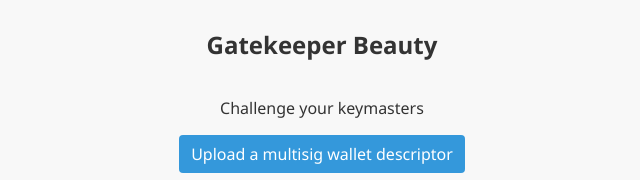
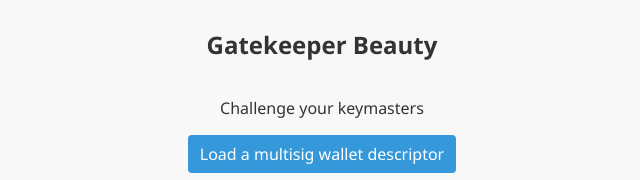
Before and after one commit to AusDavo/gatekeeper, a website: page index.html in a window 1280 px wide. Shown: the top 180 px of the page, without its empty margins (318-958 px from the left). Drawn offline with Linux system fonts and the light colour scheme.

Commit message:
Change Upload to Load

```diff
--- a/index.html
+++ b/index.html
@@ -20,7 +20,7 @@
     <section id="multisigSection">
       <div id="uploadContainer">
         <label for="fileInput" id="uploadButton"
-          >Upload a multisig wallet descriptor</label
+          >Load a multisig wallet descriptor</label
         >
         <input type="file" id="fileInput" accept=".txt, .bsms" />
       </div>
```
